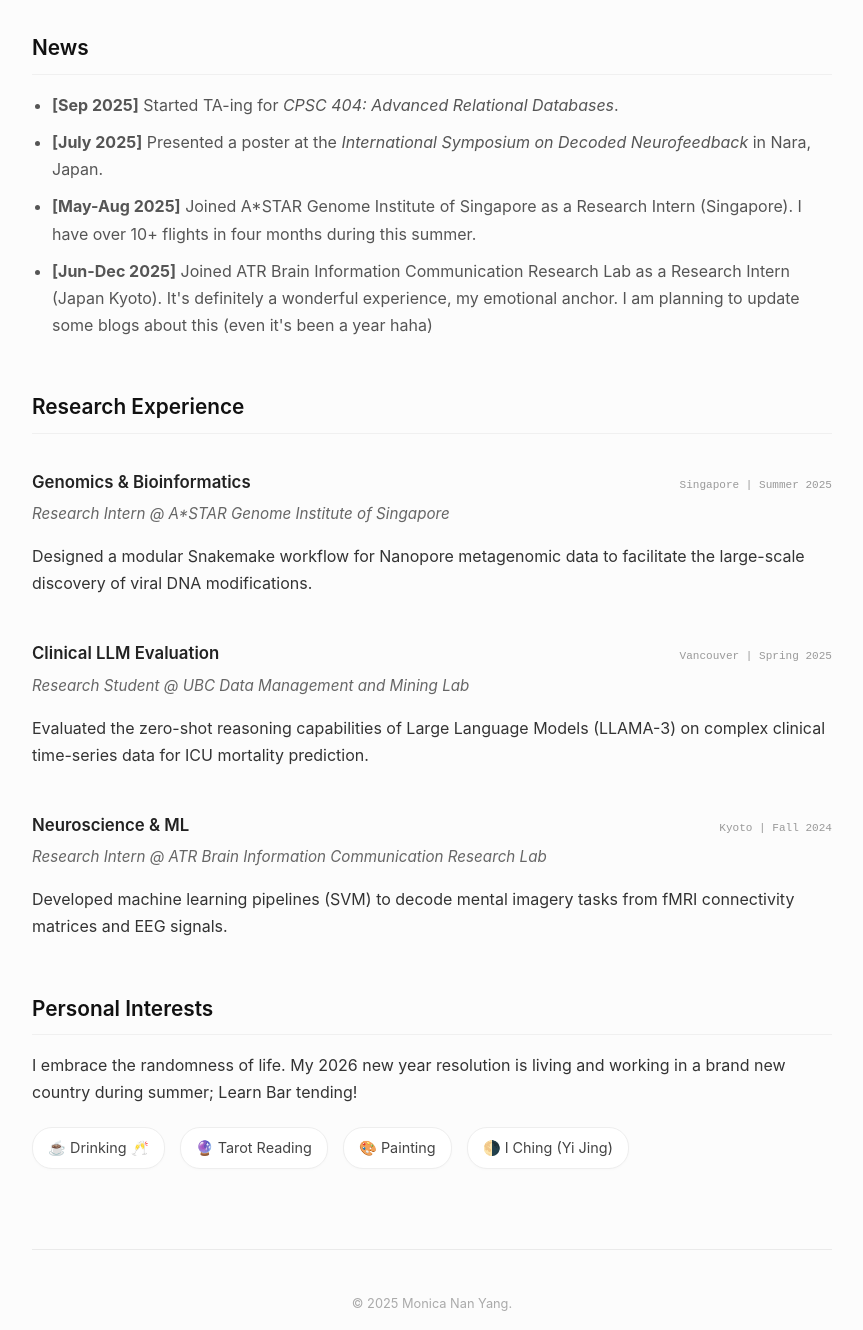
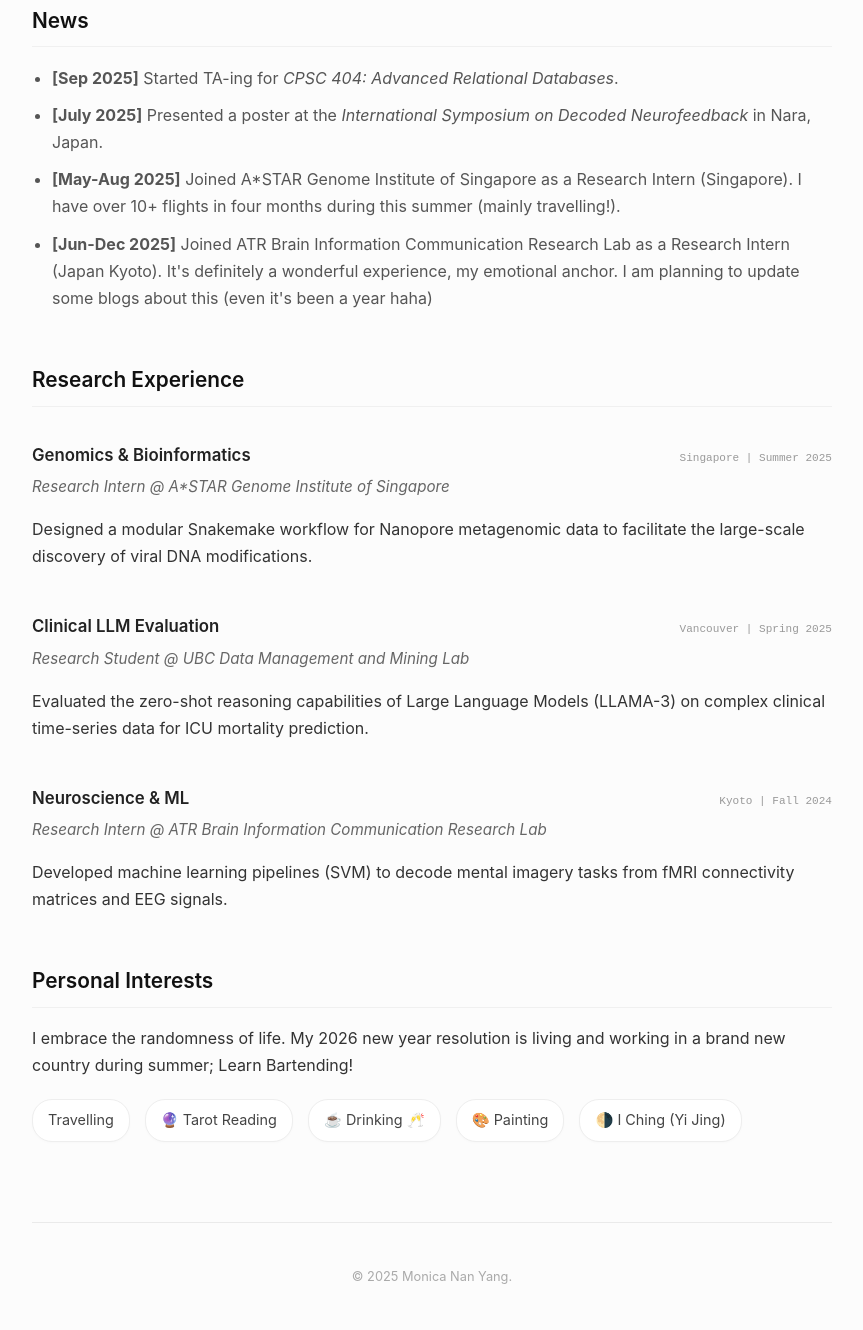
Before and after one commit to yanngajwbdis003/yanngajwbdis003.github.io, a plain HTML site: page index.html in a window 1280 px wide. Shown: the part 790-2120 px from the top of the page, without its empty margins (208-1071 px from the left). Drawn offline with Linux system fonts and the light colour scheme.

Commit message:
Update index.html

```diff
--- a/index.html
+++ b/index.html
@@ -15,7 +15,6 @@
             background-color: #fcfcfc;
         }
 
-        /* 头部样式 */
         header {
             display: flex;
             gap: 40px;
@@ -108,13 +107,13 @@
     <section id="about">
         <h2>About Me</h2>
         <p>
-            Hi, I'm Monica! My Chinese name is <strong>楠 (Nan)</strong>. I absolutely love my name because it's so versatile: in English, it sounds like the delicious Indian <em>Naan</em>; in Chinese, it refers to the precious <em>Nanmu</em> tree (Phoebe zhennan); and in my major, Computer Science, it stands for <code>NaN</code> (Not a Number) which I find hilariously appropriate for a coder.
+            Hi, I'm Monica ;) Or you can call me Nan <strong>楠 (Nan)</strong>. I absolutely like my name because it's so versatile: in English, it sounds like the delicious Indian <em>Naan</em>; in Chinese, it refers to the precious <em>Nanmu</em> tree (Phoebe zhennan); and in my major, Computer Science, it stands for <code>NaN</code> (Not a Number).
         </p>
         <p>
             I am originally from China, ShenZhen and currently a final-year Computer Science student at the <a href="https://www.ubc.ca/">University of British Columbia</a> in Vancouver.
         </p>
         <p>
-            Currently, I am particularly interested in learning representations from biological data that generalize across species, signals, and modalities.       </p>
+            Currently, I am particularly interested in learning representations from biological data that generalize across species, signals, and modalities.      </p>
         <p>
             I have been incredibly fortunate to be mentored by <a href="#">Dr. Mauricio Perez</a> at A*STAR in Singapore, <a href="#">Dr. Daniel Callan</a> at ATR Japan, and <a href="#">Dr. Rachel Pottinger</a> at UBC. Their guidance has been instrumental in shaping my research path.
         </p>
@@ -125,7 +124,7 @@
         <ul>
             <li><strong>[Sep 2025]</strong> Started TA-ing for <em>CPSC 404: Advanced Relational Databases</em>.</li>
             <li><strong>[July 2025]</strong> Presented a poster at the <em>International Symposium on Decoded Neurofeedback</em> in Nara, Japan.</li>
-            <li><strong>[May-Aug 2025]</strong> Joined A*STAR Genome Institute of Singapore as a Research Intern (Singapore). I have over 10+ flights in four months during this summer. </li>
+            <li><strong>[May-Aug 2025]</strong> Joined A*STAR Genome Institute of Singapore as a Research Intern (Singapore). I have over 10+ flights in four months during this summer (mainly travelling!). </li>
             <li><strong>[Jun-Dec 2025]</strong> Joined ATR Brain Information Communication Research Lab as a Research Intern (Japan Kyoto). It's definitely a wonderful experience, my emotional anchor. I am planning to update some blogs about this (even it's been a year haha) </li>
         </ul>
     </section>
@@ -170,11 +169,12 @@
     <section id="interests">
         <h2>Personal Interests</h2>
         <p>
-            I embrace the randomness of life. My 2026 new year resolution is living and working in a brand new country during summer; Learn Bar tending!
+            I embrace the randomness of life. My 2026 new year resolution is living and working in a brand new country during summer; Learn Bartending!
         </p>
         <div class="interests-container">
+            <span class="interest-item"> Travelling </span>
+            <span class="interest-item">🔮 Tarot Reading</span>
             <span class="interest-item">☕ Drinking 🥂</span>
-            <span class="interest-item">🔮 Tarot Reading</span>
             <span class="interest-item">🎨 Painting</span>
             <span class="interest-item">🌗 I Ching (Yi Jing)</span>
         </div>
```
